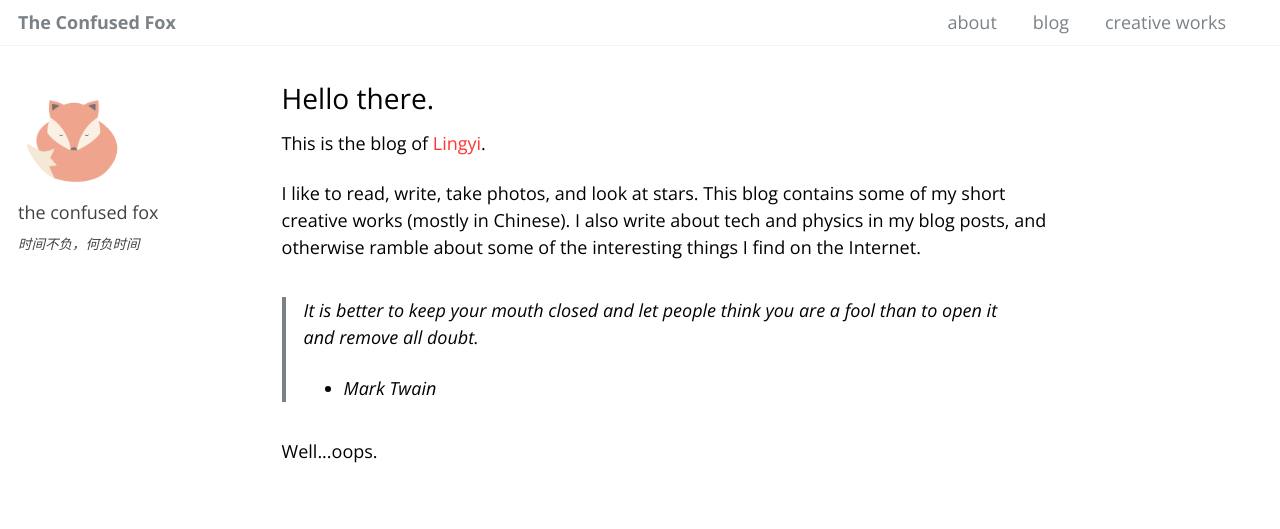
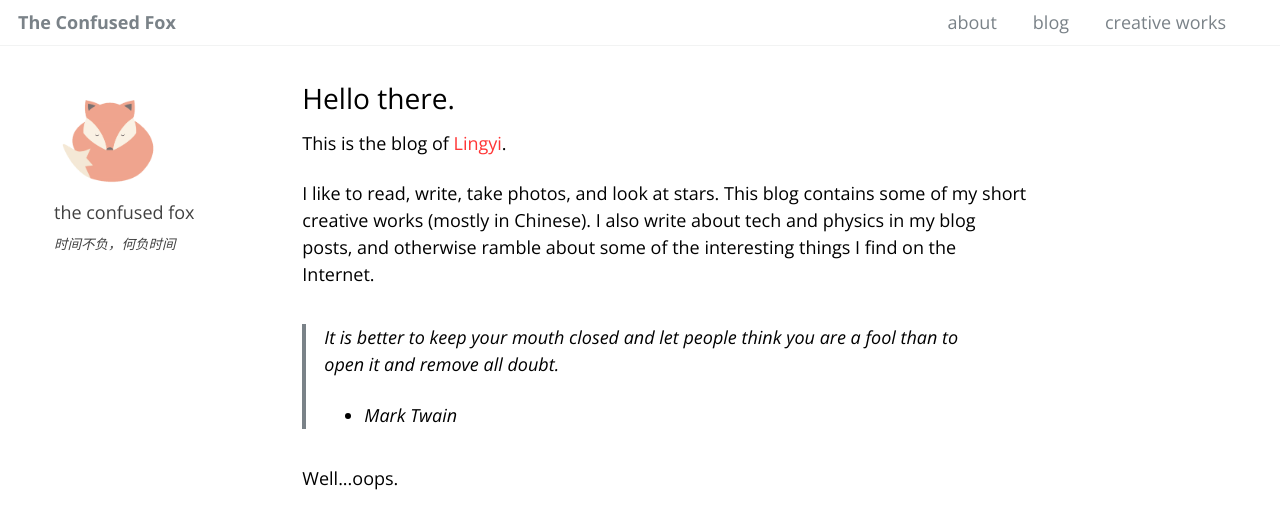
Before and after one commit to Haroenv/lingxz.github.io, a Jekyll site: the page built from index.html, in a window 1280 px wide. Shown: the top 529 px of the page. Built offline with Jekyll 4.4.1, drawn with Linux system fonts in a browser that asks for light colours; the list of posts is cut into pages by our own code.

Commit message:
change main container padding

```diff
--- a/_sass/_page.scss
+++ b/_sass/_page.scss
@@ -6,8 +6,8 @@
   @include container;
   @include clearfix;
   margin-top: 2em;
-  padding-left: 1em;
-  padding-right: 1em;
+  padding-left: 3em;
+  padding-right: 3em;
   -webkit-animation: intro 0.3s both;
           animation: intro 0.3s both;
   -webkit-animation-delay: 0.35s;
@@ -15,6 +15,11 @@
 
   @include breakpoint($x-large) {
     max-width: $x-large;
+  }
+
+  @include breakpoint($x-x-large) {
+    padding-left: 1em;
+    padding-right: 1em;
   }
 }
 
--- a/_sass/_variables.scss
+++ b/_sass/_variables.scss
@@ -120,6 +120,7 @@ $medium                     : 768px !default;
 $medium-wide                : 900px !default;
 $large                      : 1024px !default;
 $x-large                    : 1280px !default;
+$x-x-large                  : 1440px !default;
 
 
 /*
```
